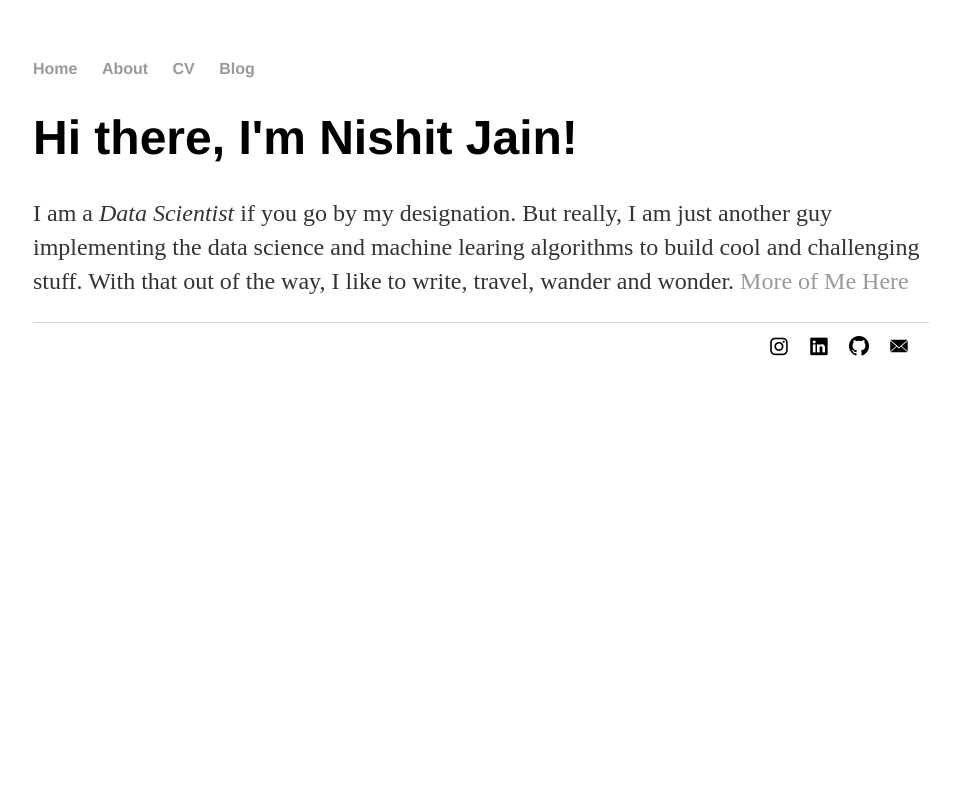
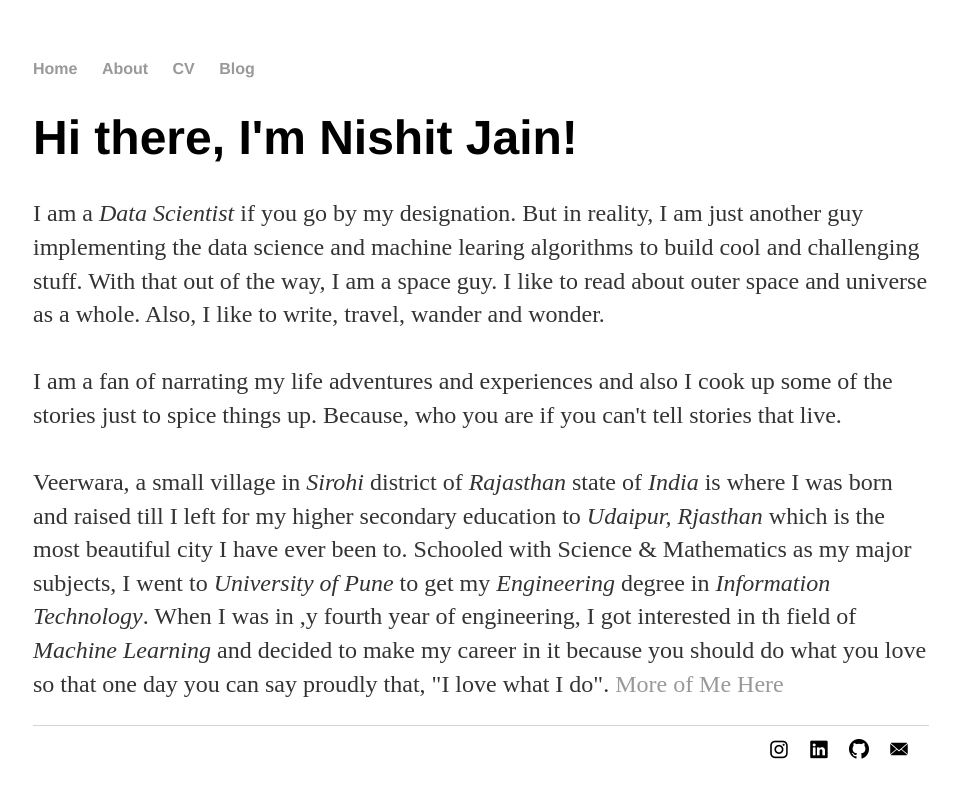
Before and after one commit to nishitjain/nishitjain.github.io, a Jekyll site: the page built from index.html, in a window 1280 px wide. Shown: the top 798 px of the page, without its empty margins (159-1117 px from the left). Built offline with Jekyll 4.4.1, drawn with Linux system fonts in a browser that asks for light colours.

Commit message:
Update index.html

```diff
--- a/index.html
+++ b/index.html
@@ -4,5 +4,5 @@
 ---
 <div class="blurb">
 	<h1>Hi there, I'm Nishit Jain!</h1>
-	<p>I am a <em>Data Scientist</em> if you go by my designation. But really, I am just another guy implementing the data science and machine learing algorithms to build cool and challenging stuff. With that out of the way, I like to write, travel, wander and wonder. <a href="/about">More of Me Here</a></p>
+	<p>I am a <em>Data Scientist</em> if you go by my designation. But in reality, I am just another guy implementing the data science and machine learing algorithms to build cool and challenging stuff. With that out of the way, I am a space guy. I like to read about outer space and universe as a whole. Also, I like to write, travel, wander and wonder.<br><br> I am a fan of narrating my life adventures and experiences and also I cook up some of the stories just to spice things up. Because, who you are if you can't tell stories that live.<br><br>Veerwara, a small village in <em>Sirohi</em> district of <em>Rajasthan</em> state of <em>India</em> is where I was born and raised till I left for my higher secondary education to <em>Udaipur, Rjasthan</em> which is the most beautiful city I have ever been to. Schooled with Science & Mathematics as my major subjects, I went to <em>University of Pune</em> to get my <em>Engineering</em> degree in <em>Information Technology</em>. When I was in ,y fourth year of engineering, I got interested in th field of <em>Machine Learning</em> and decided to make my career in it because you should do what you love so that one day you can say proudly that, "I love what I do".  <a href="/about">More of Me Here</a></p>
 </div><!-- /.blurb -->
```
